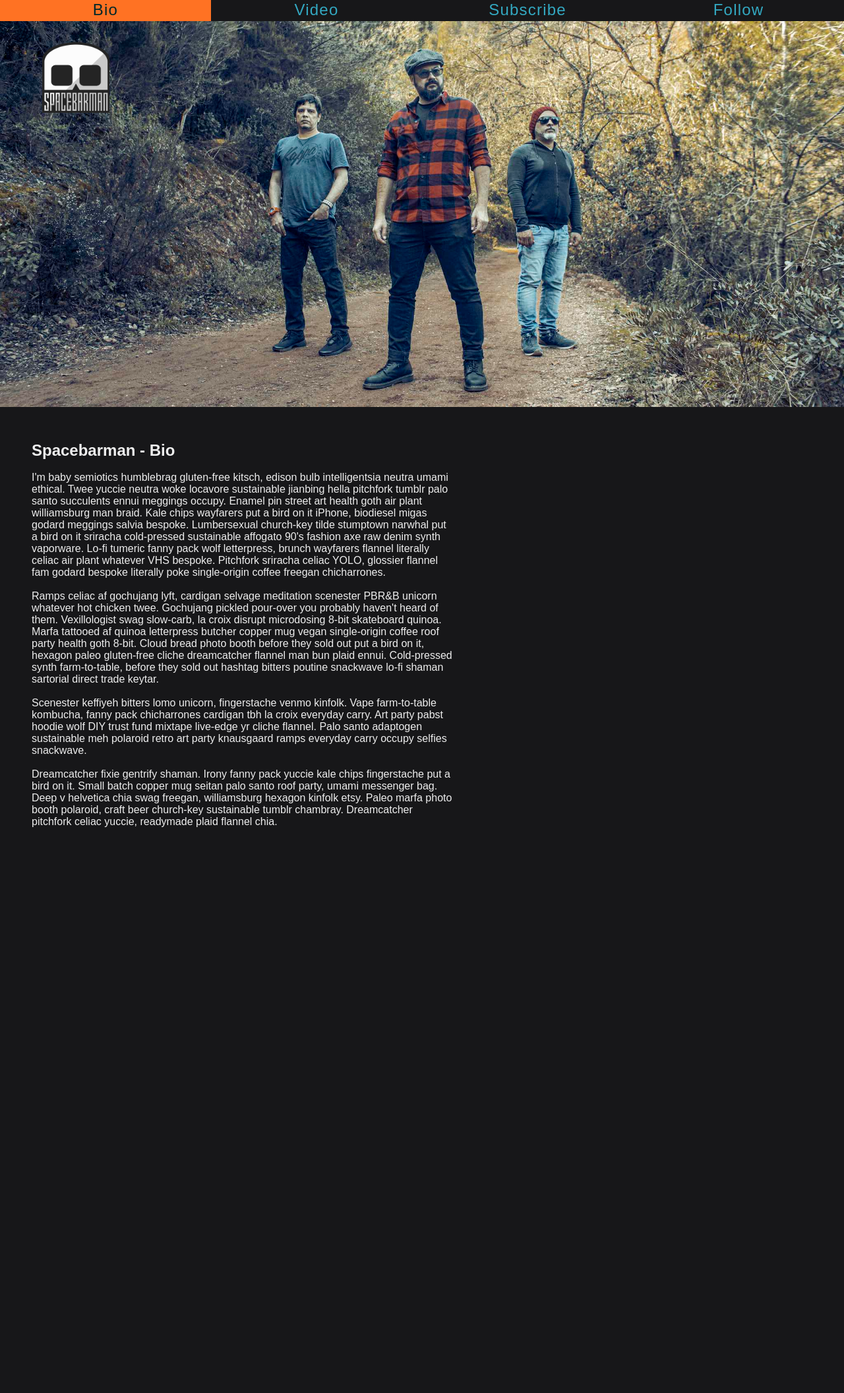
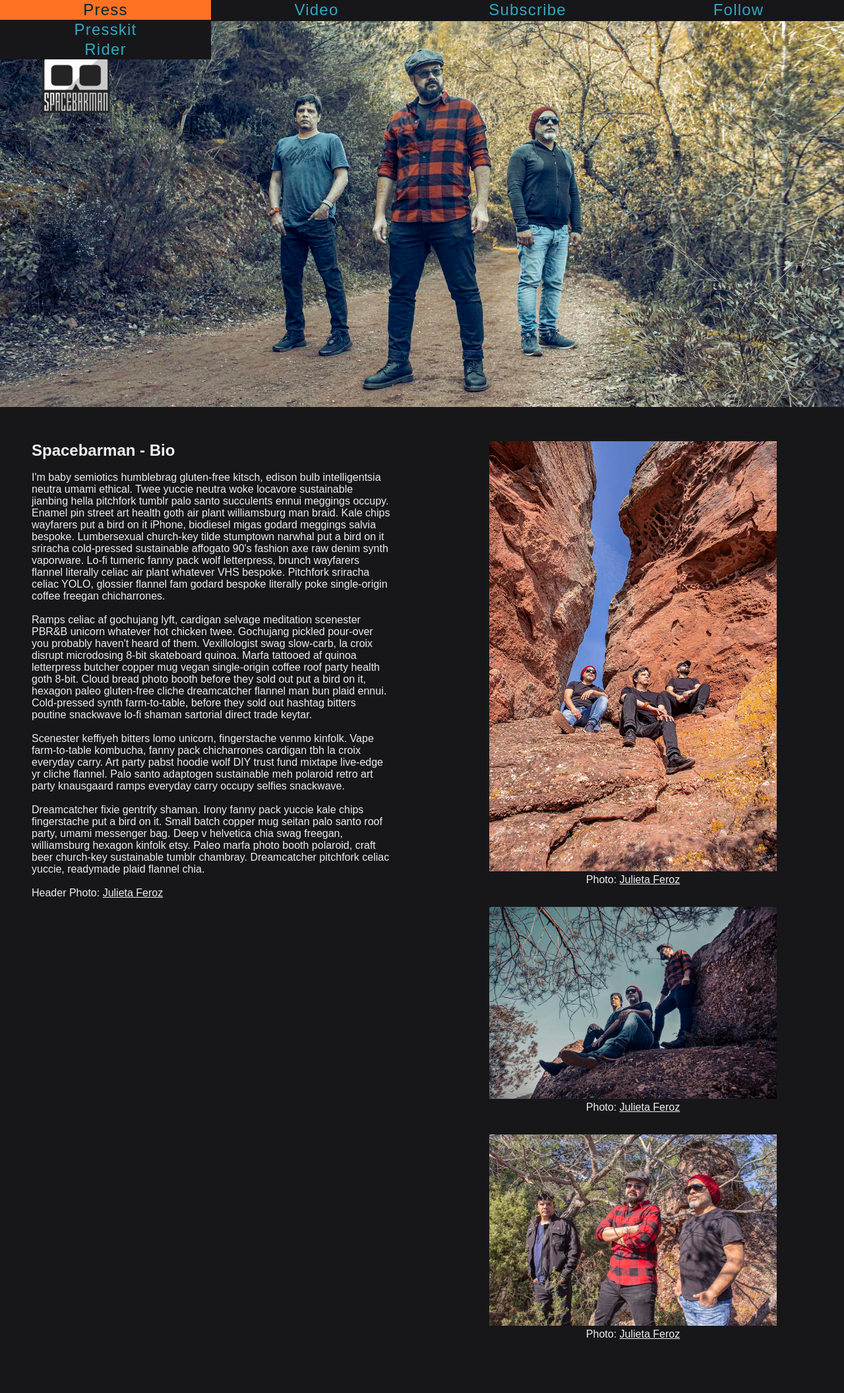
Before and after one commit to jpcarrascal/spacebarman-web-fomo, a PHP site: page /bio/ in a window 1280 px wide. Shown: the whole page at 66% size. Before the commit the page ends 1254 px from the top, so only its background shows below. Run offline with PHP 8.4, Linux system fonts and the light colour scheme; some web fonts are replaced.

Commit message:
Improvements to bio, added photos

```diff
--- a/bio/index.php
+++ b/bio/index.php
@@ -30,33 +30,32 @@
 
 <body>
 
-<div id="top_bar" class="top_bar">
+<div id="top-bar" class="top-bar">
     <nav>
     <ul>
-        <li class="bar_item media" text="bio"  id="music">
-        <a href="bio/">
-            Bio
-        </a>
+        <li class="bar-item submenu">
+            Press
+            <div class="submenu-dropdown">
+                <a class="menu-link" href="../docs/Spacebarman-dossier.pdf" target="_blank"><div class="bar-subitem">Presskit</div></a>
+                <a class="menu-link" href="../docs/Spacebarman-rider.pdf" target="_blank"><div class="bar-subitem">Rider</div></a>
+            </div>
         </li>
 
-        <li class="bar_item media" text="video" id="videos">
-        <a href="https://www.youtube.com/user/spacebarmanvideo" target="_blank">
-            Video
-        </a>
+        <li class="bar-item media" text="video" id="videos">
+            <a class="menu-link" href="https://www.youtube.com/user/spacebarmanvideo" target="_blank">Video</a>
         </li>
 
-        <li class="bar_item media" text="subscribe" id="photos">
-        <a href="https://spacebarman.us12.list-manage.com/subscribe?u=08fa2b83e7de09bfd19384dee&id=08f0d07b1e" target="_blank">
-            Subscribe
-        </a>
+        <li class="bar-item media" text="subscribe" id="photos">
+            <a class="menu-link" href="https://spacebarman.us12.list-manage.com/subscribe?u=08fa2b83e7de09bfd19384dee&id=08f0d07b1e" target="_blank">Subscribe</a>
         </li>
 
-        <li class="bar_item" id="follow">
+        <li class="bar-item submenu">
             Follow
-            <div class="submenu">
-                <a href="https://www.instagram.com/spacebarman/" target="_blank"><div class="bar_subitem">Instagram</div></a>
-                <a href="https://facebook.com/spacebarman" target="_blank"><div class="bar_subitem">Facebook</div></a>
-                <a href="https://twitter.com/intent/follow?original_referer=http%3A%2F%2Fspacebarman.com%2F&region=follow_link&screen_name=spacebarman&tw_p=followbutton&variant=2.0" target="_blank"><div class="bar_subitem">Twitter</div></a>
+            <div class="submenu-dropdown">
+                <a class="menu-link" href="https://www.instagram.com/spacebarman/" target="_blank"><div class="bar-subitem">Instagram</div></a>
+                <a class="menu-link" href="https://facebook.com/spacebarman" target="_blank"><div class="bar-subitem">Facebook</div></a>
+                <a class="menu-link" href="https://twitter.com/intent/follow?original_referer=http%3A%2F%2Fspacebarman.com%2F&region=follow_link&screen_name=spacebarman&tw_p=followbutton&variant=2.0" target="_blank"><div class="bar-subitem">Twitter</div></a>
+            </div>
         </li>
     </ul>
     </nav>
@@ -68,10 +67,12 @@
 
 <div id="bg" class="bg">
 
-    <img class="hero-img" src="../images/band-hero.jpg" />
+    <img class="hero-img" src="../images/Spacebarman-band-hero.jpg" />
 
     <div id="container">
 
+        <div class="two-column">
+            <div class="column">
                 <div class="middle-text">
                     <h2>Spacebarman - Bio</h2>
                     <br />
@@ -87,7 +88,21 @@
                     <p>
                     Dreamcatcher fixie gentrify shaman. Irony fanny pack yuccie kale chips fingerstache put a bird on it. Small batch copper mug seitan palo santo roof party, umami messenger bag. Deep v helvetica chia swag freegan, williamsburg hexagon kinfolk etsy. Paleo marfa photo booth polaroid, craft beer church-key sustainable tumblr chambray. Dreamcatcher pitchfork celiac yuccie, readymade plaid flannel chia.
                     </p>
+                    <br />
+                    Header Photo: <a href="http://www.julietaferoz.com/">Julieta Feroz</a>
                 </div>
+            </div>
+            <div class="photos column">
+                <a href="../images/Spacebarman-band-01-big.jpg" target="_blank"><img class="other-photos" src="../images/Spacebarman-band-01-small.jpg" /></a>
+                <span class="photo-credit">Photo: <a href="http://www.julietaferoz.com/">Julieta Feroz</a></span>
+                <a href="../images/Spacebarman-band-02-big.jpg" target="_blank"><img class="other-photos" src="../images/Spacebarman-band-02-small.jpg" /></a>
+                <span class="photo-credit">Photo: <a href="http://www.julietaferoz.com/">Julieta Feroz</a></span>
+                <a href="../images/Spacebarman-band-03-big.jpg" target="_blank"><img class="other-photos" src="../images/Spacebarman-band-03-small.jpg" /></a>
+                <span class="photo-credit">Photo: <a href="http://www.julietaferoz.com/">Julieta Feroz</a></span>
+            </div>
+
+        </div>
+
     </div>
 
 </div>
--- a/style-bio.css
+++ b/style-bio.css
@@ -25,12 +25,9 @@ body
 .middle-text
 {
     text-align: left;
-    width: 50%;
     overflow: wrap;
     word-break: break-word;
-    color: #EEEEEE;
     background-color: #171719;
-    padding: 3em;
     margin: 0;
 }
 
@@ -42,3 +39,30 @@ body
     width: 8%;
     z-index: 10;
 }
+
+.two-column
+{
+    display: flex;
+    flex-flow: row nowrap;
+    justify-content: space-evenly;
+    align-items: flex-start;
+}
+
+.other-photos
+{
+    width: 80%;
+}
+
+.column
+{
+    padding: 3em;
+    width: 50%;
+    display: flex;
+    flex-flow: column nowrap;
+    justify-content: flex-start;
+}
+
+.photo-credit
+{
+    margin-bottom: 2em;
+}
--- a/style.css
+++ b/style.css
@@ -10,24 +10,12 @@ Orange: #ff7223;
 a
 {
     color: inherit;
+}
+
+a.menu-link
+{
     text-decoration: none;
 }
-
-a.media
-{
-    color: #dd4836;
-}
-
-a.media:hover
-{
-    text-decoration: underline;
-}
-
-a.titles:hover
-{
-    text-decoration: underline;
-}
-
 
 html
 {
@@ -52,7 +40,7 @@ body
     width: 100%;
     height: 100%;
     overflow: hidden;
-    background-color: #272729;
+    color: #EEEEEE;
     background-color: transparent;
 }
 
@@ -82,36 +70,36 @@ li
     height: 100%;
     text-align: center;
     letter-spacing: 0.05em;
-    overflow: hidden;
+    list-style: none;
     color: #33a8c1;
     -webkit-transition: height 100ms, color 100ms, background-color 100ms;
     transition: height 100ms, color 100ms, background-color 100ms;
 }
 
-ul.submenu
+.bar-subitem
 {
-    display: flex;
-    flex-flow: column nowrap;
-    justify-content: space-evenly;
-}
-
-.bar_subitem
-{
+    width: inherit;
     background-color: #171719;
     color: #33a8c1;
     -webkit-transition: color 100ms, background-color 100ms;
     transition: color 100ms, background-color 100ms;
 }
 
-#follow
+.submenu-dropdown
 {
-    cursor: crosshair;
+    width: 100%;
+    flex-direction: column;
+    justify-content: center;
+    align-items: center;
+    display: none;
+    position: relative;
+    padding: 0;
+    z-index: 1;
 }
 
-#follow:hover, .follow_click
+.submenu:hover .submenu-dropdown
 {
-    cursor: crosshair;
-    height: 380%;
+    display: block;
     background-color: #171719;
     color: #ff7223;
     -webkit-transition: height 100ms, color 100ms, background-color 100ms;
@@ -119,7 +107,7 @@ ul.submenu
 }
 
 
-.bar_item:hover, .bar_subitem:hover
+.bar-item:hover, .bar-subitem:hover
 {
     cursor: pointer;
     color: #002729;
```
Also changed, not shown: index.php (+14 -17 lines), README.md, images/Spacebarman-band-hero.jpg (renamed from images/band-hero.jpg), 2 other files. Lines whose indentation alone changed are shown as unchanged.
